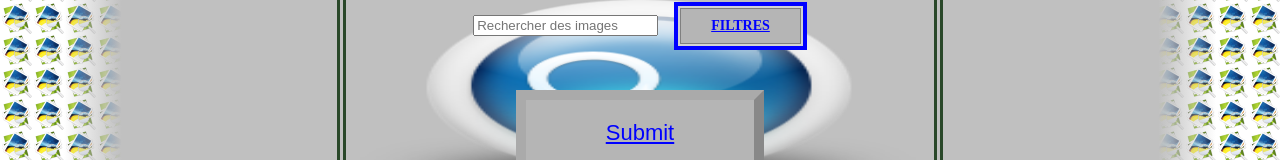
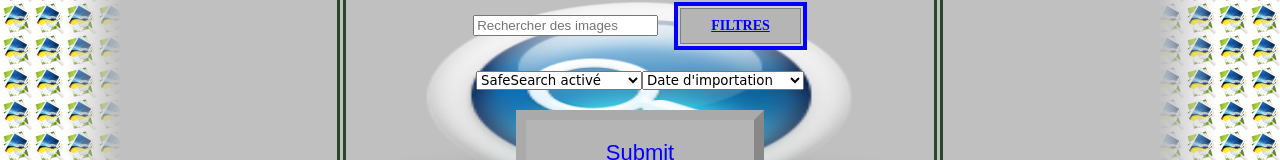
Before and after one commit to romain-gauvreau/flickr_angular, an Angular app: page / in a window 1280 px wide. Both pictures are taken after a click on the button "Filtres". Shown: the part 254-414 px from the top of the page. Built offline with nearby package versions, Linux system fonts and the light colour scheme; no server answers.

Commit message:
add filters

```diff
--- a/src/app/search/search.component.html
+++ b/src/app/search/search.component.html
@@ -2,13 +2,22 @@
 
 <div class="big-form">
 <div>
-  <input type="text" placeholder="Rechercher des images" [(ngModel)]="search" id="search">
-      <input type="button" value="Filtres" id="filtreBtn">
+  <input type="text" placeholder="Rechercher des images" [(ngModel)]="search" id="text-input">
+      <input type="button" value="Filtres" id="filtreBtn" (click)="toggleFilters()">
     </div>
 
-    <div id="filtres" style="display:none">
-      <input type="button" value="Taille de l'image" class="lil-button">
-      <input type="button" value="NSFW" class="lil-button">
+    <div id="filtres" *ngIf="isFiltersDisplayed">
+      <select id="search-safe-select" [(ngModel)]="safeSearchFilter">
+        <option [defaultSelected]="true" [ngValue]="safeSearchEnum.SAFE">SafeSearch activé</option>
+        <option [ngValue]="safeSearchEnum.MODERATE">SafeSearch modéré</option>
+        <option [ngValue]="safeSearchEnum.RESTRICTED">SafeSearch désactivé</option>
+      </select>
+      <select id="sort-select" [(ngModel)]="sortFilter">
+        <option [defaultSelected]="true" [ngValue]="sortEnum.DATE_POSTED_DESC">Date d'importation</option>
+        <option [ngValue]="sortEnum.DATE_TAKEN_DESC">Date de prise de vue</option>
+        <option [ngValue]="sortEnum.RELEVANCE">Pertinents</option>
+        <option [ngValue]="sortEnum.INTERESTINGNESS_DESC">Intéressants</option>
+      </select>
     </div>
 
 
@@ -22,7 +31,7 @@
   <mat-grid-tile *ngFor="let photo of photos;">
     <a class="result-img" [routerLink]="['/details', photo.id]">
       <span>{{photo.title}}</span>
-      <img src="{{getImageURLFromPhoto(photo)}}" alt="Photo" style="max-height: 200px;">
+      <img src="{{getImageURLFromPhoto(photo)}}" alt="Photo" style="max-height: 200px;" loading="lazy">
     </a>
   </mat-grid-tile>
 </mat-grid-list>
--- a/src/app/search/search.component.ts
+++ b/src/app/search/search.component.ts
@@ -1,10 +1,9 @@
-import {HttpClient, HttpErrorResponse} from '@angular/common/http';
-import {Component, OnInit, ViewChild} from '@angular/core';
-import {PhotosInterface} from '../shared/models/photos-interface';
-import {ResultComponent} from '../result/result.component';
-import {ActivatedRoute, Router} from '@angular/router';
+import {HttpErrorResponse} from '@angular/common/http';
+import {Component, OnInit} from '@angular/core';
 import {PhotoInterface} from "../shared/models/photo-interface";
 import {FlickrService} from "../shared/services/flickr.service";
+import {SafeSearch} from "../shared/enums/safe-search";
+import {Sort} from "../shared/enums/sort";
 
 @Component({
   selector: 'app-search',
@@ -13,14 +12,24 @@ import {FlickrService} from "../shared/services/flickr.service";
 })
 export class SearchComponent implements OnInit {
 
-  search: string = "";
-  photos: PhotoInterface[] = [];
+  search: string;
+  photos: PhotoInterface[];
+  isFiltersDisplayed: boolean;
+  safeSearchFilter: SafeSearch;
+  safeSearchEnum = SafeSearch;
+  sortFilter: Sort;
+  sortEnum = Sort;
 
   constructor(private flickrService: FlickrService) {
+    this.search = '';
+    this.photos = [];
+    this.isFiltersDisplayed = false;
+    this.safeSearchFilter = SafeSearch.SAFE;
+    this.sortFilter = Sort.DATE_POSTED_DESC;
   }
 
   public ngOnInit() {
-    document.getElementById("search")!.addEventListener('keydown', e => this.detectEnter(e));
+    document.getElementById("text-input")!.addEventListener('keydown', e => this.detectEnter(e));
     this.flickrService.getInterestingPhotos().subscribe((photos) => {
       this.photos = photos;
     }, (err: HttpErrorResponse) => {
@@ -30,14 +39,13 @@ export class SearchComponent implements OnInit {
   }
 
   public detectEnter(event : any){
-    const key = event.key;
     if(event.key == "Enter"){
       this.submitSearch();
     }
   }
 
   public submitSearch() {
-    this.flickrService.searchPhotosByText(this.search).subscribe((data) => {
+    this.flickrService.searchPhotosByTextAndFilters(this.search, this.safeSearchFilter, this.sortFilter).subscribe((data) => {
       this.photos = data.photos.photo;
     }, (err: HttpErrorResponse) => {
       console.log("An error has occurred");
@@ -48,4 +56,8 @@ export class SearchComponent implements OnInit {
   public getImageURLFromPhoto(photo: PhotoInterface) {
     return this.flickrService.getImageURLFromPhoto(photo);
   }
+
+  public toggleFilters(): void {
+    this.isFiltersDisplayed = !this.isFiltersDisplayed;
+  }
 }
--- /dev/null
+++ b/src/app/shared/enums/safe-search.ts
@@ -0,0 +1,5 @@
+export enum SafeSearch {
+  SAFE = 1,
+  MODERATE = 2,
+  RESTRICTED = 3,
+}
--- /dev/null
+++ b/src/app/shared/enums/sort.ts
@@ -0,0 +1,8 @@
+export enum Sort {
+  DATE_POSTED_ASC = 'date-posted-asc',
+  DATE_POSTED_DESC = 'date-posted-desc',
+  DATE_TAKEN_DESC = 'date-taken-desc',
+  INTERESTINGNESS_DESC = 'interestingness-desc',
+  INTERESTINGNESS_ASC = 'interestingness-asc',
+  RELEVANCE = 'relevance',
+}
--- a/src/app/shared/services/flickr.service.ts
+++ b/src/app/shared/services/flickr.service.ts
@@ -6,6 +6,8 @@ import {map} from "rxjs/operators";
 import {PhotosInterface} from "../models/photos-interface";
 import {PhotoInterface} from "../models/photo-interface";
 import {DetailsInterface} from "../models/details-interface";
+import {SafeSearch} from "../enums/safe-search";
+import {Sort} from "../enums/sort";
 
 @Injectable({
   providedIn: 'root'
@@ -41,7 +43,7 @@ export class FlickrService {
       });
   }
 
-  public searchPhotosByText(text: string): Observable<PhotosInterface> {
+  public searchPhotosByTextAndFilters(text: string, safeSearch = SafeSearch.SAFE, sort = Sort.DATE_POSTED_DESC): Observable<PhotosInterface> {
     return this.http
       .get<PhotosInterface>(environment.apiURL, {
         params: {
@@ -50,6 +52,8 @@ export class FlickrService {
           format: 'json',
           nojsoncallback: '1',
           text: text,
+          safe_search: safeSearch,
+          sort: sort,
         },
       });
   }
@@ -68,7 +72,7 @@ export class FlickrService {
           user_id: user_nsid,
           page: page,
           per_page: per_page,
-          nojsoncallback: '1',        // Je viens de rester bloqué 1h30 sur ca c'est très grave
+          nojsoncallback: '1',
         },
       });
   }
```
